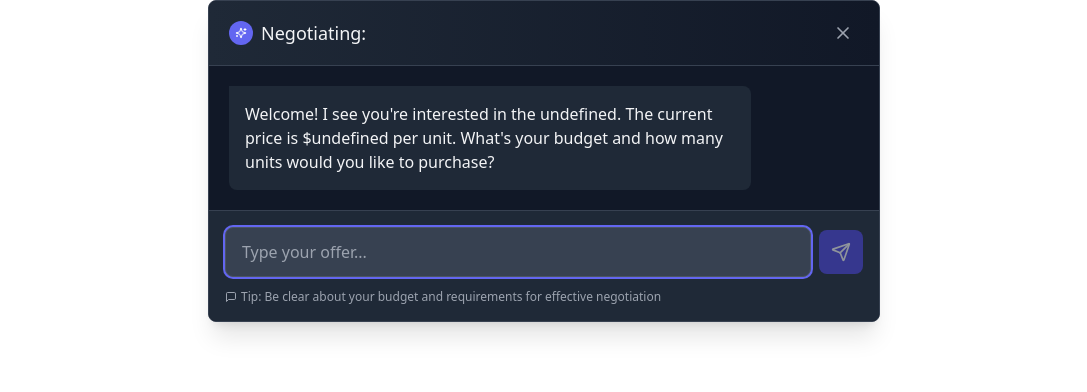
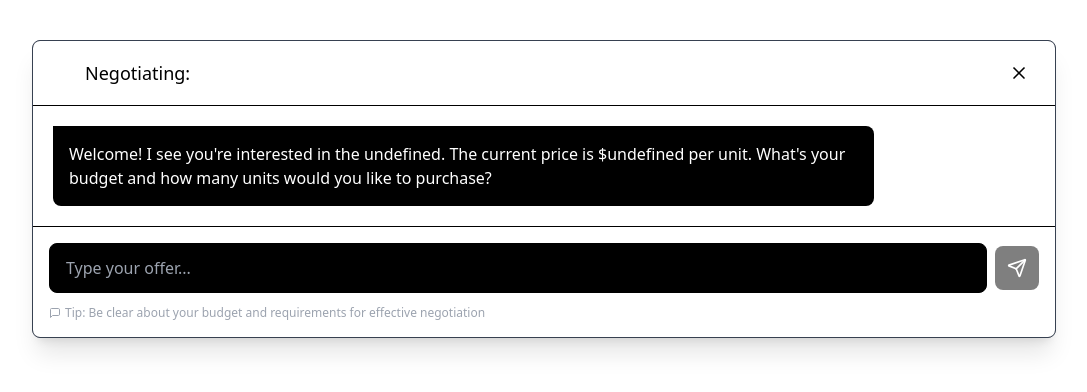
Before and after one commit to CMPN-CODECELL/Syrus2025_OpenInnovation_ByteMeHard, a React (Vite) app in the folder frontend/: page /negotiate in a window 1280 px wide. Shown: the top 392 px of the page, without its empty margins (96-1183 px from the left). Built offline with nearby package versions, Linux system fonts and the light colour scheme.

Commit message:
manufacturer requests
manufacturer requests

```diff
--- a/frontend/src/pages/Producer_side/ManufacturerRequests.jsx
+++ b/frontend/src/pages/Producer_side/ManufacturerRequests.jsx
@@ -36,6 +36,14 @@ function ManufacturerRequests() {
       location: "Metropolis, USA",
       details: "Request for ergonomic chairs with adjustable features.",
     },
+    {
+      id: 3,
+      orderFor: "Lamp Order",
+      priceOffered: "$80 per unit",
+      quantity: "150 units",
+      location: "Smallville, USA",
+      details: "Completed order for modern desk lamps.",
+    },
   ];
 
   const completedRequests = [
@@ -61,7 +69,7 @@ function ManufacturerRequests() {
   const [selectedRequest, setSelectedRequest] = useState(null);
 
   return (
-    <div className={`${bgClass} min-h-screen`}>
+    <div className={`${bgClass} min-h-screen flex`}>
       {/* Modal CSS */}
       <style>{`
         .modal-overlay {
@@ -99,7 +107,7 @@ function ManufacturerRequests() {
       `}</style>
 
       {/* Sidebar */}
-      <div className="fixed md:static w-[280px] bg-white border-gray-300 h-full z-50 p-6">
+      <div className="fixed md:static w-[280px] bg-white border-gray-300 h-full z-50 p-2">
         <h1 className="text-2xl font-bold flex items-center space-x-3 text-black">
           <div className="bg-white text-black p-3 rounded-lg shadow">
             <span className="text-xl font-black tracking-wider">NG</span>
@@ -135,11 +143,11 @@ function ManufacturerRequests() {
       </div>
 
       {/* Main Content */}
-      <main className="max-w-4xl mx-auto p-4 space-y-8">
+      <main className="max-w-7xl mx-auto pt-20 pr-30 pb-4 px-4 space-y-10">
         {/* Active Requests Section */}
         <section>
           <h2 className="text-xl font-semibold mb-4 text-black">Active Manufacturer Requests</h2>
-          <div className="grid grid-cols-1 md:grid-cols-2 gap-4">
+          <div className="grid grid-cols-1 md:grid-cols-2 gap-10">
             {activeRequests.map((request) => (
               <div
                 key={request.id}
--- a/frontend/src/pages/Retailer_side/Negotiate.jsx
+++ b/frontend/src/pages/Retailer_side/Negotiate.jsx
@@ -327,28 +327,28 @@ const Negotiate = ({ onClose, productId, minimumPrice, initialPrice, productName
   };
 
   return (
-    <div className="w-full max-w-2xl mx-auto h-full flex flex-col rounded-lg overflow-hidden bg-gray-900 text-gray-100 shadow-xl border border-gray-700">
+    <div className="w-full max-w-5xl mx-auto h-full flex flex-col mt-10 mb-10 rounded-lg overflow-hidden bg-gray-900 text-black shadow-xl border border-gray-700">
       {/* Header with gradient */}
-      <div className="bg-gradient-to-r from-gray-800 to-gray-900 py-4 px-5 border-b border-gray-700">
+      <div className="bg-white py-4 px-5 border-b border-black">
         <div className="flex justify-between items-center">
           <div className="text-lg font-medium flex items-center">
-            <div className="w-6 h-6 mr-2 rounded-full bg-indigo-500 flex items-center justify-center">
+            <div className="w-6 h-6 mr-2 rounded-full bg-white flex items-center justify-center">
               <Sparkles className="w-3 h-3 text-white" />
             </div>
-            <span className="text-gray-100">Negotiating: {productName}</span>
+            <span className="text-black">Negotiating: {productName}</span>
           </div>
           <button
             onClick={onClose}
             className="p-1.5 hover:bg-gray-700 rounded-full transition-colors"
             aria-label="Close"
           >
-            <X className="h-5 w-5 text-gray-400" />
+            <X className="h-5 w-5 text-black" />
           </button>
         </div>
       </div>
 
       {/* Content area */}
-      <div className="flex-grow p-5 overflow-hidden bg-gray-900 flex flex-col">
+      <div className="flex-grow p-5 overflow-hidden bg-white flex flex-col">
         {/* Scrollable Content */}
         <div
           ref={scrollAreaRef}
@@ -362,10 +362,10 @@ const Negotiate = ({ onClose, productId, minimumPrice, initialPrice, productName
               >
                 <div
                   className={`max-w-[85%] rounded-lg p-4 ${message.type === 'user'
-                    ? 'bg-indigo-600 text-white rounded-tr-none'
+                    ? 'bg-gray-100 text-black rounded-tr-none'
                     : message.isNotification
-                      ? 'bg-amber-900 border border-amber-700 text-amber-100'
-                      : 'bg-gray-800 text-gray-100 rounded-tl-none'
+                      ? 'bg-white border border-black text-black'
+                      : 'bg-black text-white rounded-tl-none'
                     }`}
                 >
                   {message.isNotification && (
@@ -392,12 +392,12 @@ const Negotiate = ({ onClose, productId, minimumPrice, initialPrice, productName
 
             {negotiationState.isProcessing && (
               <div className="flex justify-start">
-                <div className="max-w-[85%] rounded-lg p-4 bg-gray-800 text-gray-300">
+                <div className="max-w-[85%] rounded-lg p-4 bg-white text-black">
                   <div className="flex space-x-2 items-center">
                     {[0, 150, 300].map((delay) => (
                       <div
                         key={delay}
-                        className="w-2 h-2 rounded-full bg-indigo-400 animate-bounce"
+                        className="w-2 h-2 rounded-full bg-white animate-bounce"
                         style={{ animationDelay: `${delay}ms` }}
                       ></div>
                     ))}
@@ -410,7 +410,7 @@ const Negotiate = ({ onClose, productId, minimumPrice, initialPrice, productName
       </div>
 
       {/* Footer with input */}
-      <div className="border-t border-gray-700 p-4 bg-gray-800">
+      <div className="border-t border-black p-4 bg-white">
         <div className="flex w-full gap-2 items-center">
           <div className="relative flex-grow">
             <input
@@ -419,7 +419,7 @@ const Negotiate = ({ onClose, productId, minimumPrice, initialPrice, productName
               onChange={(e) => setInputMessage(e.target.value)}
               onKeyPress={handleKeyPress}
               placeholder="Type your offer..."
-              className="w-full px-4 py-3 bg-gray-700 border border-gray-600 rounded-lg focus:outline-none focus:ring-2 focus:ring-indigo-500 text-gray-100 placeholder-gray-400"
+              className="w-full px-4 py-3 bg-black border border-black rounded-lg focus:outline-none focus:ring-2 focus:ring-white text-gray-100 placeholder-gray-400"
               disabled={negotiationState.isProcessing || negotiationState.dealAgreed}
             />
             {negotiationState.dealAgreed && (
@@ -431,7 +431,7 @@ const Negotiate = ({ onClose, productId, minimumPrice, initialPrice, productName
           <button
             onClick={handleSendMessage}
             disabled={!inputMessage.trim() || negotiationState.isProcessing || negotiationState.dealAgreed}
-            className="bg-indigo-600 text-white p-3 rounded-lg hover:bg-indigo-700 disabled:opacity-50 disabled:cursor-not-allowed transition-colors"
+            className="bg-black text-white p-3 rounded-lg hover:bg-indigo-700 disabled:opacity-50 disabled:cursor-not-allowed transition-colors"
           >
             <Send className="h-5 w-5" />
           </button>
```
